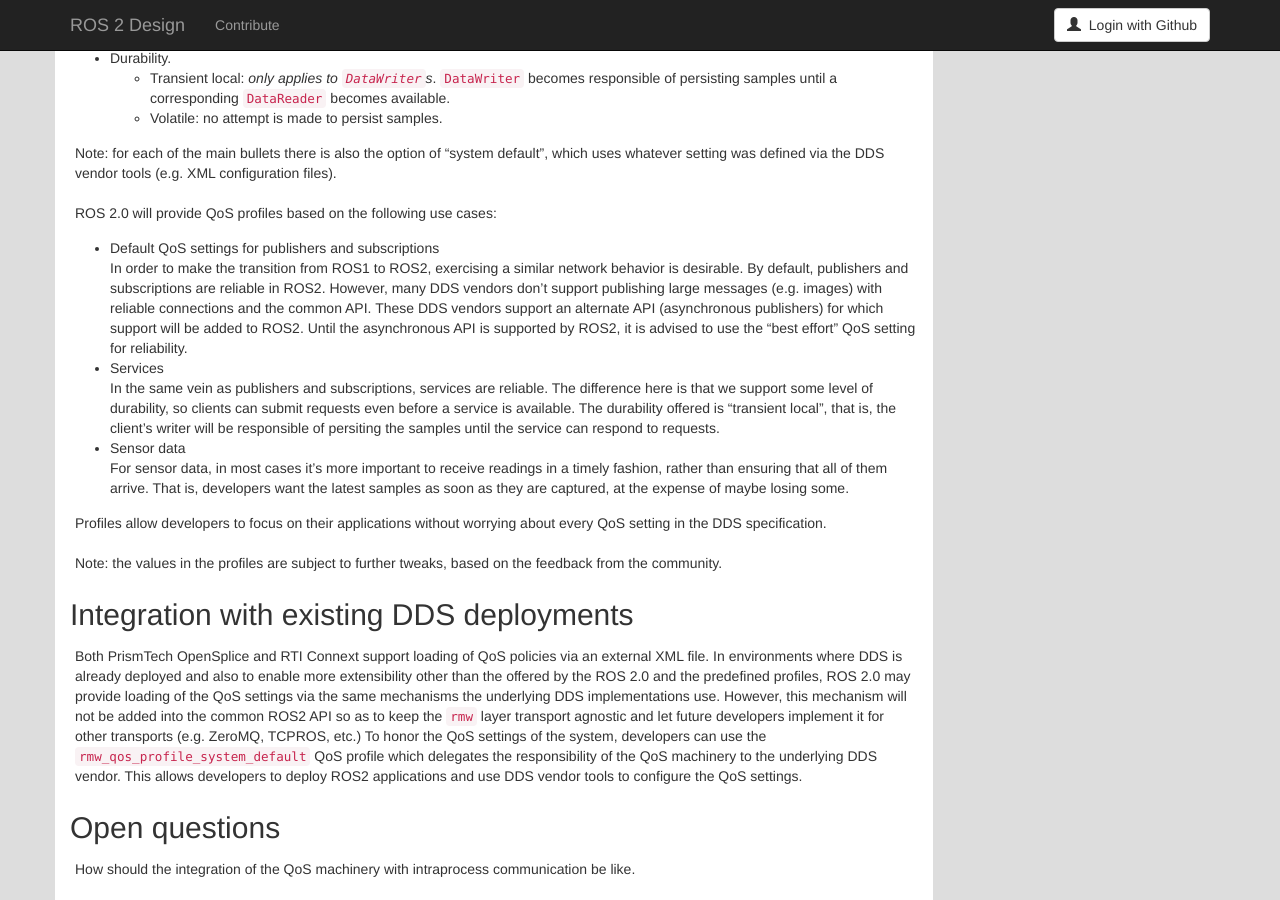
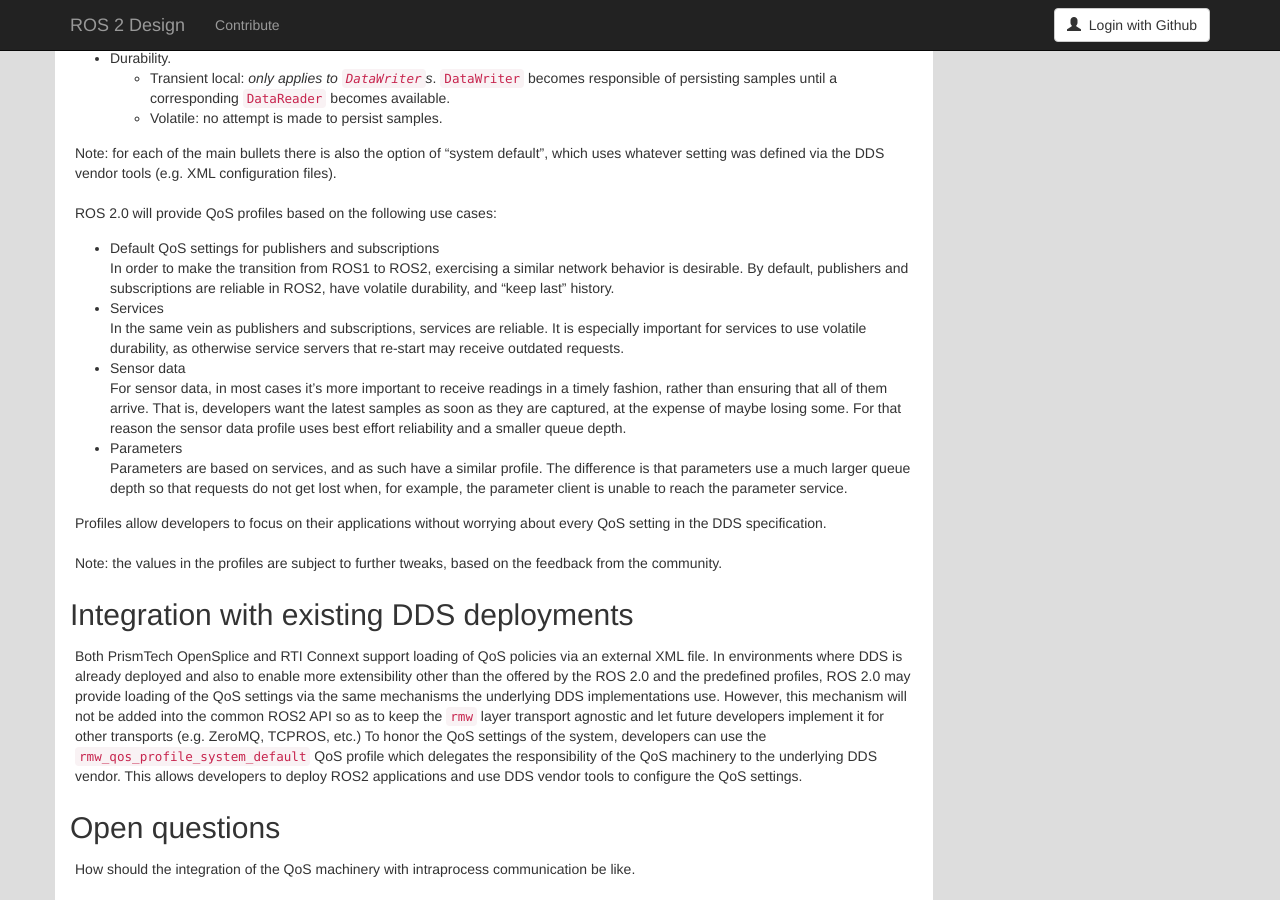
Before and after one commit to ros2/design, a Jekyll site: the page built from articles/qos.md, in a window 1280 px wide and 900 px high, scrolled down 974 px. Built offline with Jekyll 4.4.1, drawn with Linux system fonts in a browser that asks for light colours; nearby versions of some CDN libraries.

Commit message:
Services use volatile now

```diff
--- a/articles/qos.md
+++ b/articles/qos.md
@@ -73,21 +73,23 @@ ROS 2.0 will provide QoS profiles based on the following use cases:
 - Default QoS settings for publishers and subscriptions
 
   In order to make the transition from ROS1 to ROS2, exercising a similar network behavior is desirable.
-  By default, publishers and subscriptions are reliable in ROS2.
-  However, many DDS vendors don't support publishing large messages (e.g. images) with reliable connections and the common API.
-  These DDS vendors support an alternate API (asynchronous publishers) for which support will be added to ROS2.
-  Until the asynchronous API is supported by ROS2, it is advised to use the "best effort" QoS setting for reliability.
+  By default, publishers and subscriptions are reliable in ROS2, have volatile durability, and "keep last" history.
 
 - Services
 
   In the same vein as publishers and subscriptions, services are reliable.
-  The difference here is that we support some level of durability, so clients can submit requests even before a service is available.
-  The durability offered is "transient local", that is, the client's writer will be responsible of persiting the samples until the service can respond to requests.
+  It is especially important for services to use volatile durability, as otherwise service servers that re-start may receive outdated requests.
 
 - Sensor data
 
   For sensor data, in most cases it's more important to receive readings in a timely fashion, rather than ensuring that all of them arrive.
   That is, developers want the latest samples as soon as they are captured, at the expense of maybe losing some.
+  For that reason the sensor data profile uses best effort reliability and a smaller queue depth.
+
+- Parameters
+
+  Parameters are based on services, and as such have a similar profile.
+  The difference is that parameters use a much larger queue depth so that requests do not get lost when, for example, the parameter client is unable to reach the parameter service.
 
 Profiles allow developers to focus on their applications without worrying about every QoS setting in the DDS specification.
 
```
